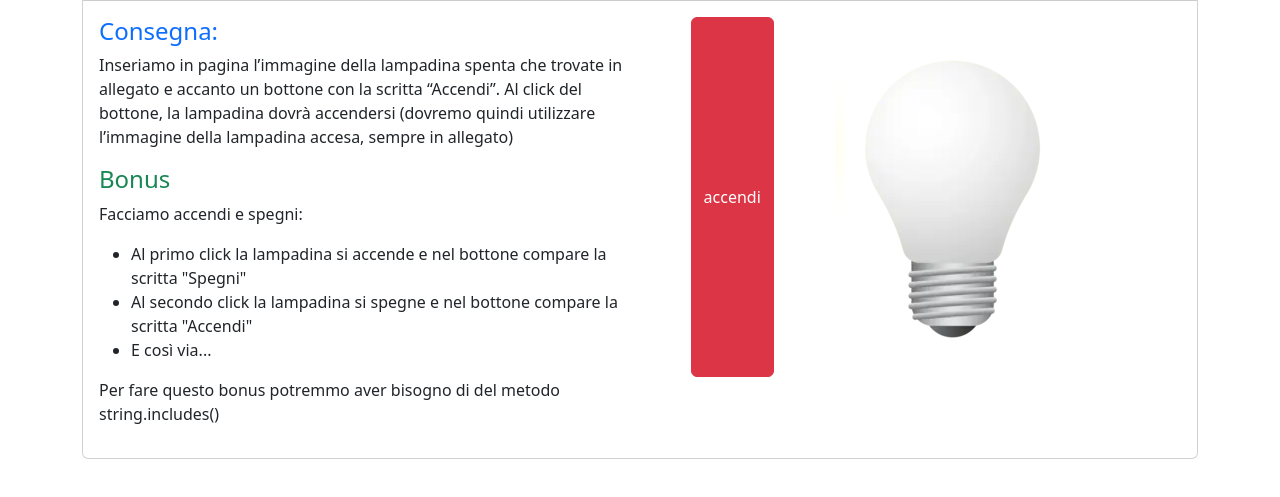
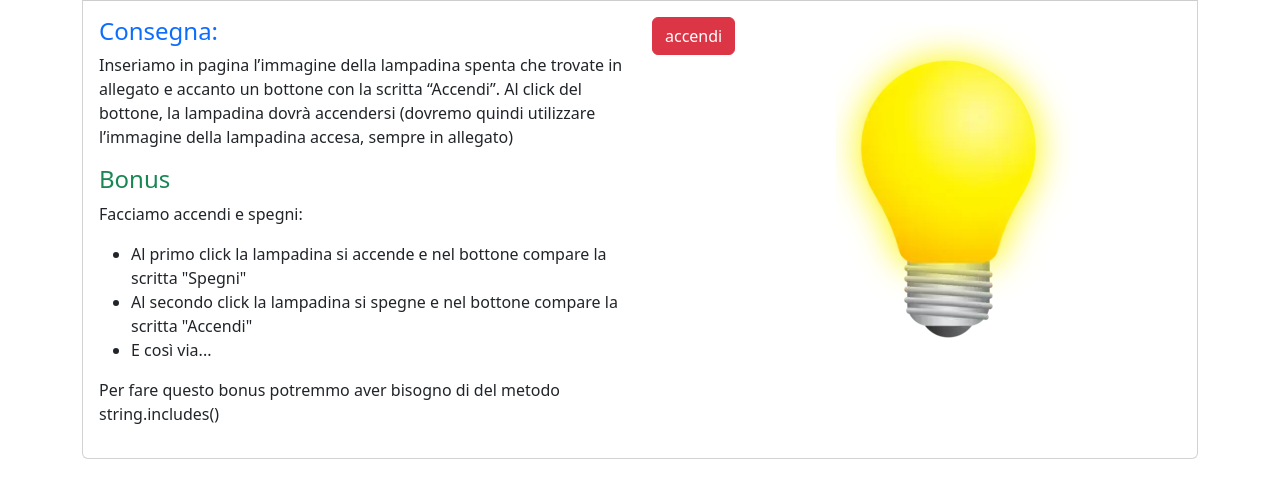
Before and after one commit to DamianoMura/js-dom-1, a plain HTML site: page index.html in a window 1280 px wide. Both pictures are taken after a click on the button "accendi". Shown: the part 155-652 px from the top of the page. Drawn offline with nearby package versions, Linux system fonts and the light colour scheme.

Commit message:
[upd] function event listener completed

```diff
--- a/assets/js/script.js
+++ b/assets/js/script.js
@@ -4,5 +4,11 @@ const button=document.getElementById("toggle-light");
 //fase2
 //gli assegno un event listener
 button.addEventListener(`click`,function(){
-  alert("hai cliccato il bottone")
+  let toggle=document.getElementById("light-bulb");
+  if(toggle.src.includes("white")){
+    toggle.src=toggle.src.replace("white","yellow")
+  }
+  else{
+    toggle.src=toggle.src.replace("yellow","white")
+  }
 })
--- a/index.html
+++ b/index.html
@@ -56,13 +56,13 @@
                   </div>
                   <div class="col-12 col-md-6">
                     <div class="row">
-                      <div
-                        class="col-4 d-flex align-content-center justify-content-center">
+                      <div class="col-12 col-md-4">
                         <button class="btn btn-danger"
                           id="toggle-light">accendi</button>
                       </div>
-                      <div class="col-8">
-                        <img src="assets/img/white_lamp.png" alt srcset>
+                      <div class="col-12 col-md-8">
+                        <img src="assets/img/white_lamp.png" alt
+                          id="light-bulb">
                       </div>
                     </div>
                   </div>
```
